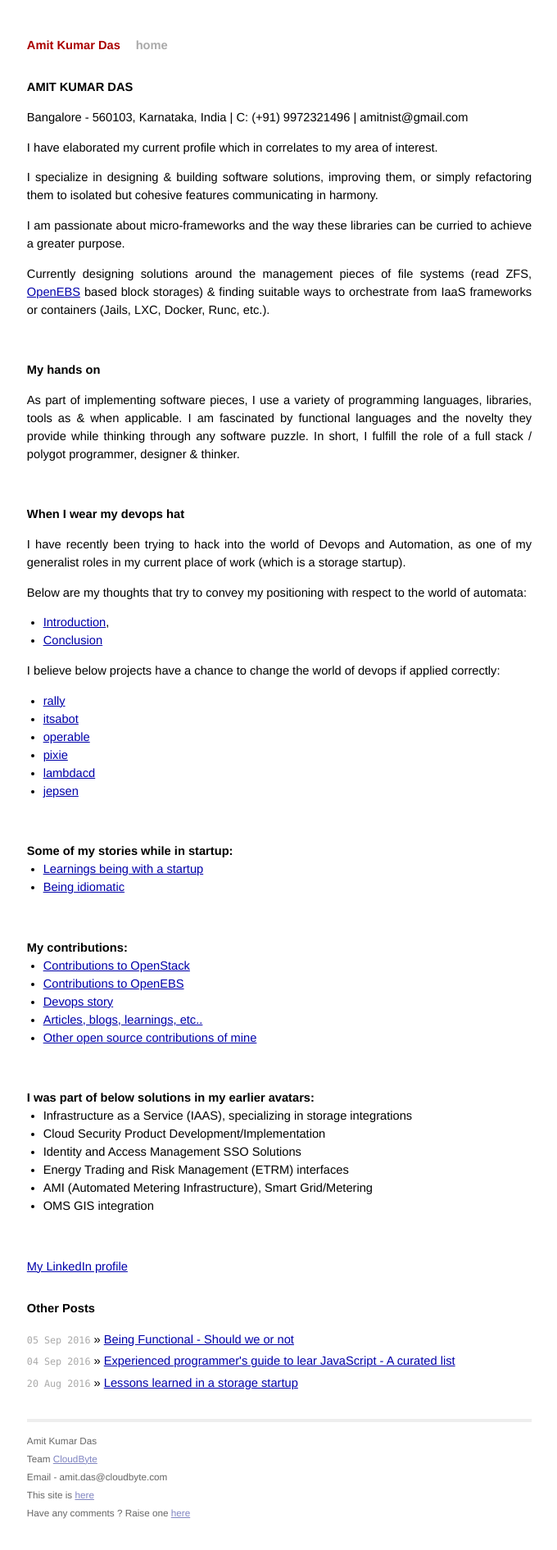
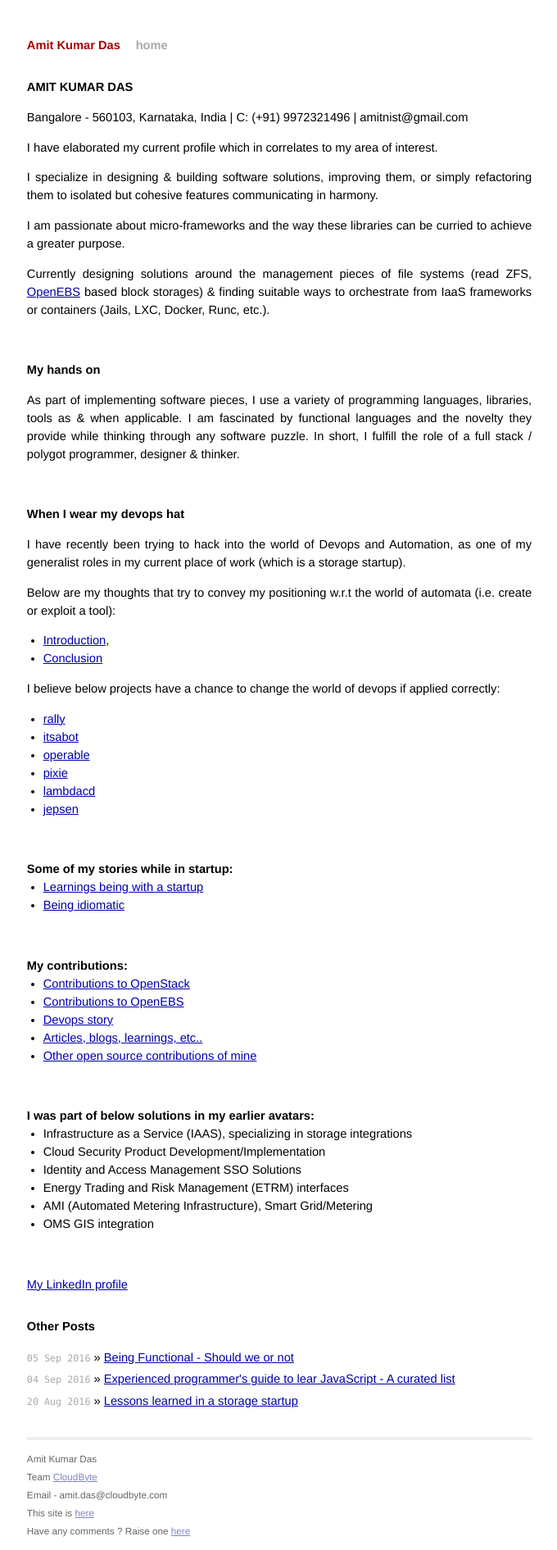
Before and after one commit to AmitKumarDas/amitkumardas.github.io, a Jekyll site: the page built from _posts/2016-09-01-my-resume-cover-letter.md, in a window 1280 px wide. Shown: the whole page at 82% size, without its empty margins (299-979 px from the left). Built offline with Jekyll 4.4.1, drawn with Linux system fonts in a browser that asks for light colours; before the commit the page ends 1869 px from its top, so only the background shows below that.

Commit message:
Update 2016-09-01-my-resume-cover-letter.md

```diff
--- a/_posts/2016-09-01-my-resume-cover-letter.md
+++ b/_posts/2016-09-01-my-resume-cover-letter.md
@@ -34,7 +34,7 @@ In short, I fulfill the role of a full stack / polygot programmer, designer & th
 I have recently been trying to hack into the world of Devops and Automation, as one of
 my generalist roles in my current place of work (which is a storage startup).
 
-Below are my thoughts that try to convey my positioning with respect to the world of automata:
+Below are my thoughts that try to convey my positioning w.r.t the world of automata (i.e. create or exploit a tool):
 
 - [Introduction](https://github.com/CloudByteStorages/automation-core/blob/master/README.md),
 - [Conclusion](https://github.com/CloudByteStorages/automation-core/blob/master/touchstone/DesignThoughts/My%20Final%20Thoughts.md)
```
